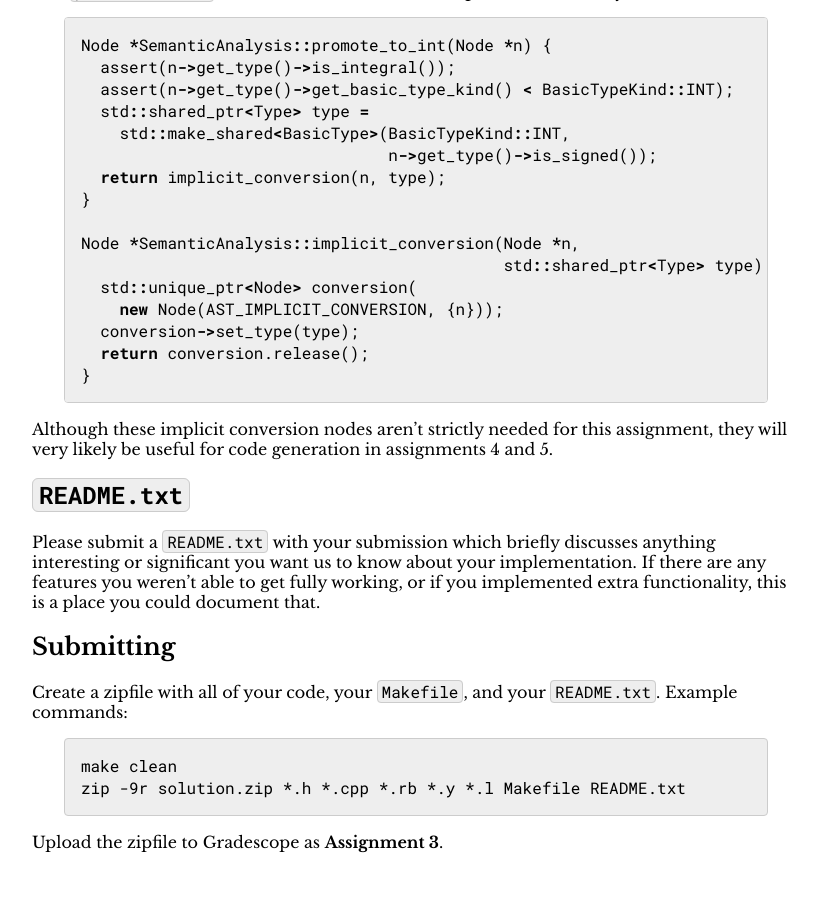
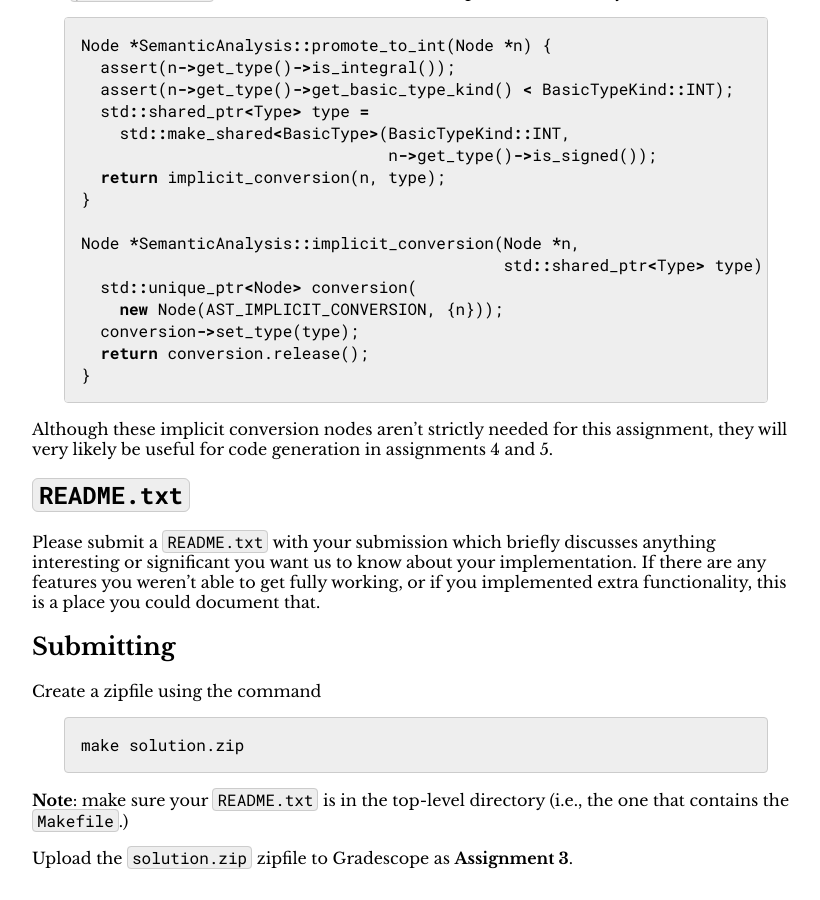
Before and after one commit to jhucompilers/fall2024, a Jekyll site: the page built from assign/assign03.md, in a window 1280 px wide and 900 px high, scrolled down 13325 px. Shown: the whole window, without its empty margins (224-1044 px from the left). Built offline with Jekyll 4.4.1, drawn with Linux system fonts in a browser that asks for light colours.

Commit message:
use "make solution.zip" for submission

````diff
--- a/assign/assign03.md
+++ b/assign/assign03.md
@@ -776,12 +776,13 @@ extra functionality, this is a place you could document that.
 
 ## Submitting
 
-Create a zipfile with all of your code, your `Makefile`, and your `README.txt`.
-Example commands:
+Create a zipfile using the command
 
 ```
-make clean
-zip -9r solution.zip *.h *.cpp *.rb *.y *.l Makefile README.txt
+make solution.zip
 ```
 
-Upload the zipfile to Gradescope as **Assignment 3**.
+**Note**: make sure your `README.txt` is in the top-level directory (i.e., the one
+that contains the `Makefile`.)
+
+Upload the `solution.zip` zipfile to Gradescope as **Assignment 3**.
````
